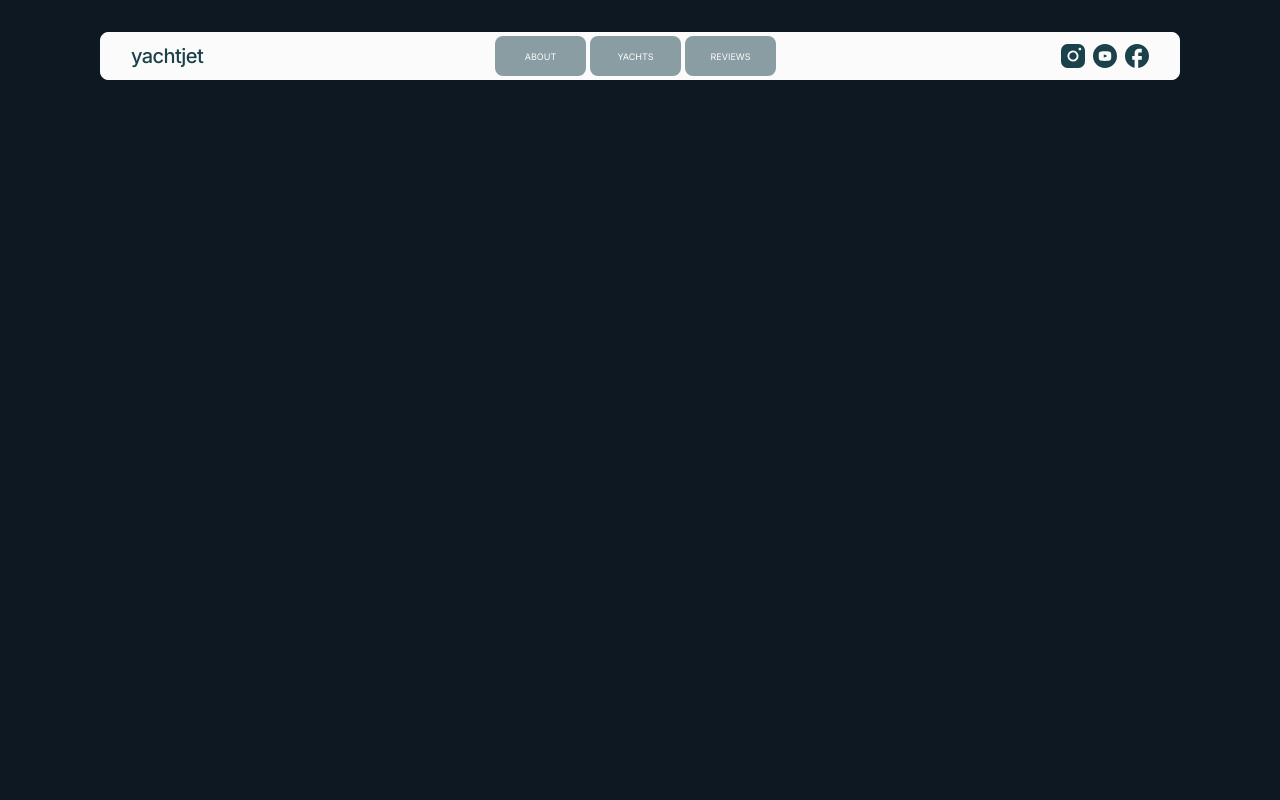
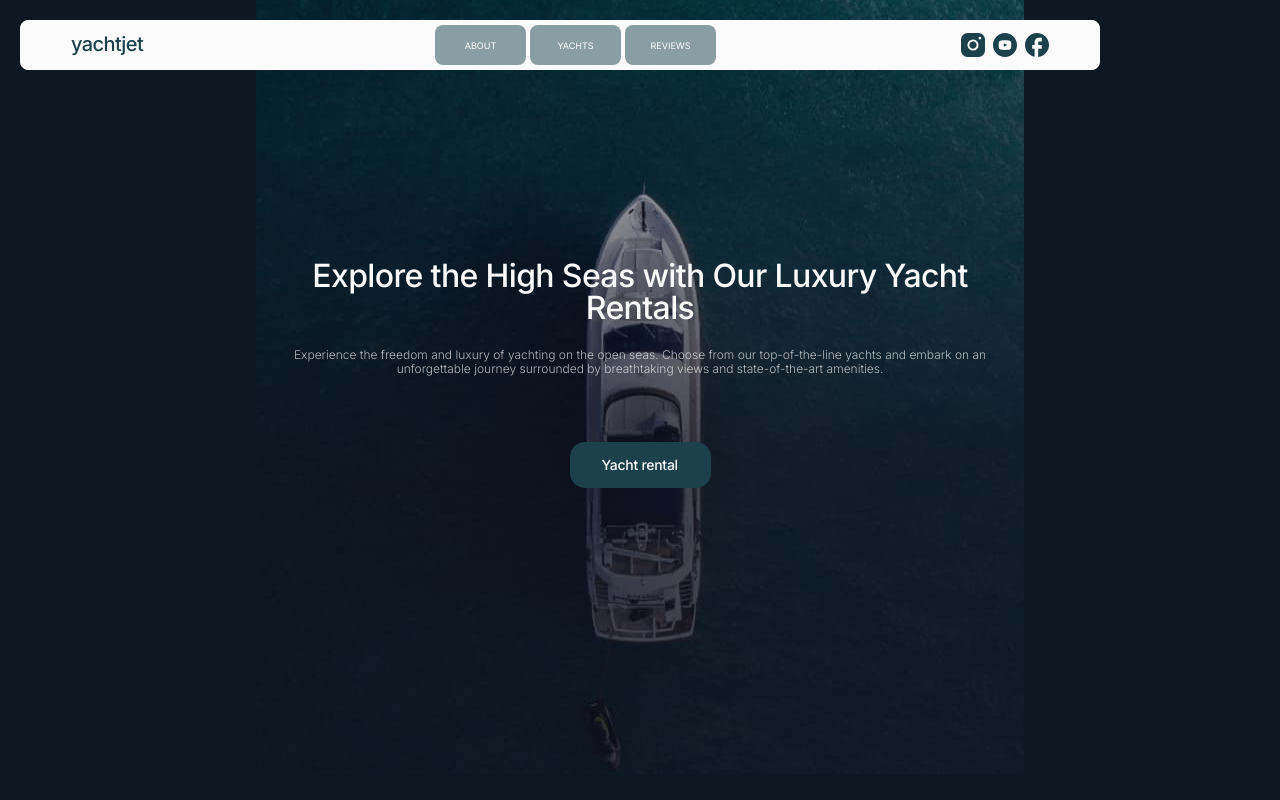
Before and after one commit to ruslankozenko/YJ-training, a plain HTML site: page index.html in a window 1280 px wide. Drawn offline with nearby package versions, Linux system fonts and the light colour scheme.

Commit message:
hero mob

```diff
--- a/css/styles.css
+++ b/css/styles.css
@@ -58,9 +58,15 @@ body {
 /* ============== MOBILE HEADER ============== */
 
 .page-header {
-   max-width: 375px;
-   margin-left: auto;
-   margin-right: auto;
+    max-width: 335px;
+    margin: auto 20px;
+   position: absolute;
+   top: 20px;
+   left: 0;
+    right: 0;
+    border: 1px solid rgb(251, 251, 251);
+    border-radius: 8px;
+    background: rgb(251, 251, 251);
 }
 
 .menu-header {
@@ -75,15 +81,12 @@ body {
     display: flex;
     align-items: center;
     justify-content: space-between;
-
     height: 42px;
-    border: 1px solid rgb(251, 251, 251);
-    border-radius: 8px;
-    background: rgb(251, 251, 251);
+    padding: 12px 20px 13px;
 }
 
 .logo-header {
-    padding-left: 20px;
+    display: flex;
     font-weight: 500;
     font-size: 14px;
     letter-spacing: -0.03em;
@@ -92,9 +95,10 @@ body {
 
 .mobile-menu-open-btn {
     display: flex;
-     padding-right: 20px;
+    padding: 7px 0;
     background: none;
     border: #ffff;
+
 }
 
 .mobile-menu-open-btn-icon {
@@ -104,13 +108,84 @@ body {
 
 /* ============== /MOBILE HEADER ============== */
 
+/* ============== MOBILE HERO ============== */
 
-@media screen and (max-width: 767px) {
-    .container-header {
-        margin: 20px;
+.hero {
+    max-width: 375px;
+    background-image: linear-gradient(to top,rgba(17, 19, 31, 0.8),
+        rgba(17, 19, 31, 0.31),
+        rgba(17, 19, 31, 0)),
+    url(../images/hero/hero-mob1.jpg);
+    background-size: cover;
+    background-repeat: no-repeat;
+    background-position: center;
+    padding-top: 260px;
+    padding-bottom: 286px;
+    margin-left: auto;
+    margin-right: auto;
+}
+
+@media screen and (min-resolution: 192dpi) and (max-width: 767px),
+screen and (min-resolution: 2dppx) and (max-width: 767px),
+screen and (min-device-pixel-ratio: 2) and (max-width: 767px) {
+    .hero {
+        background-image: linear-gradient(to top,rgba(17, 19, 31, 0.8), rgba(17, 19, 31, 0.31), rgba(17, 19, 31, 0)),
+        url(../images/hero/hero-mob@2x.jpg);
     }
 }
 
+.conteiner-hero {
+    display: flex;
+    flex-direction: column;
+    justify-content: flex-start;
+    align-items: center;
+    padding: 0px 20px;
+}
+
+.main-title {
+        font-weight: 500;
+        font-size: 32px;
+        margin-bottom: 24px;
+        line-height: 1;
+        letter-spacing: -0.02em;
+        text-align: center;
+        color: #fbfbfb;
+}
+
+.hero-text {
+        font-weight: 300;
+        font-size: 12px;
+        height: 56px;
+        line-height: 1.16;
+        text-align: center;
+        color: rgba(251, 251, 251, 0.7);
+        margin-bottom: 38px;
+}
+
+.hero-link-send {
+    display: flex;
+        align-items: flex-start;
+        justify-content: flex-start;
+        flex-direction: row;
+        gap: 10px;
+        border-radius: 15px;
+            padding: 14px 32px;
+            width: 141px;
+            height: 46px;
+    background: #1b414b;
+}
+
+.hero-sending {
+        font-weight: 500;
+        font-size: 14px;
+
+
+        line-height: 1.28;
+        letter-spacing: -0.02em;
+        color: #fbfbfb;
+}
+
+/* ============== /MOBILE HERO ============== */
 
 @media screen and (min-width: 768px) {
 
@@ -124,7 +199,6 @@ body {
 
     .container-header {
         height: 48px;
-        margin-top: 32px;
     }
 
     .logo-header {
@@ -190,6 +264,25 @@ body {
     .social-list-icon:focus {
         fill: #062730;
     }
+
+    /* ============== /TABLET HEADER ============== */
+
+    /* ============== TABLET HERO ============== */
+
+    .hero {
+        min-width: 768px;
+        background-image: url(../images/hero/hero-tab.jpg);
+
+    }
+
+        @media screen and (min-resolution: 192dpi) and (max-width: 1279px),
+        screen and (min-resolution: 2dppx) and (max-width: 1279px),
+        screen and (min-device-pixel-ratio: 2) and (max-width: 1279px) {
+            .hero {
+                background-image: linear-gradient(to top, rgba(17, 19, 31, 0.8), rgba(17, 19, 31, 0.31), rgba(17, 19, 31, 0)),
+                    url(../images/hero/hero-tab@2x.jpg);
+            }
+        }
 }
 
 @media screen and (min-width: 1280px) {
--- a/index.html
+++ b/index.html
@@ -99,5 +99,28 @@
     </header>
 
     <!------ /Header ------>
+
+    <!------ Hero ------>
+
+    <main>
+      <section class="hero">
+        <div class="conteiner-hero">
+          <h1 class="main-title">
+            Explore the High Seas with Our Luxury Yacht Rentals
+          </h1>
+          <p class="hero-text">
+            Experience the freedom and luxury of yachting on the open seas.
+            Choose from our top-of-the-line yachts and embark on an
+            unforgettable journey surrounded by breathtaking views and
+            state-of-the-art amenities.
+          </p>
+          <div class="hero-link-send">
+            <a class="hero-sending link" href="#rent-a-jacnt">Yacht rental</a>
+          </div>
+        </div>
+      </section>
+
+      <!------ /Hero ------>
+    </main>
   </body>
 </html>
```
Also changed, not shown: images/hero/hero-desk.jpg (added), images/hero/hero-desk@2x.jpg (added), images/hero/hero-mob1.jpg (added), images/hero/hero-mob@2x.jpg (added), images/hero/hero-tab.jpg (added), images/hero/hero-tab@2x.jpg (added).
